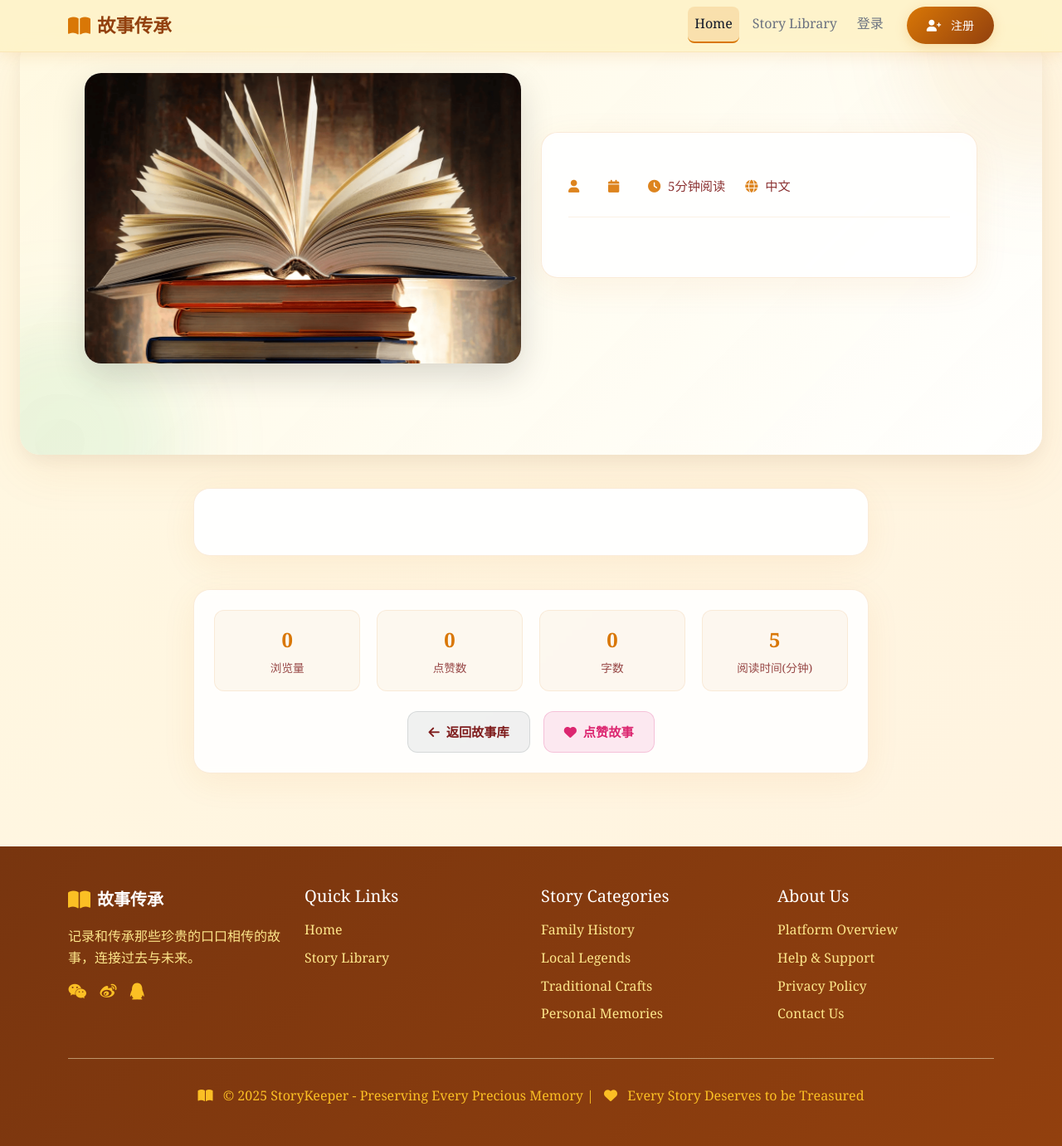
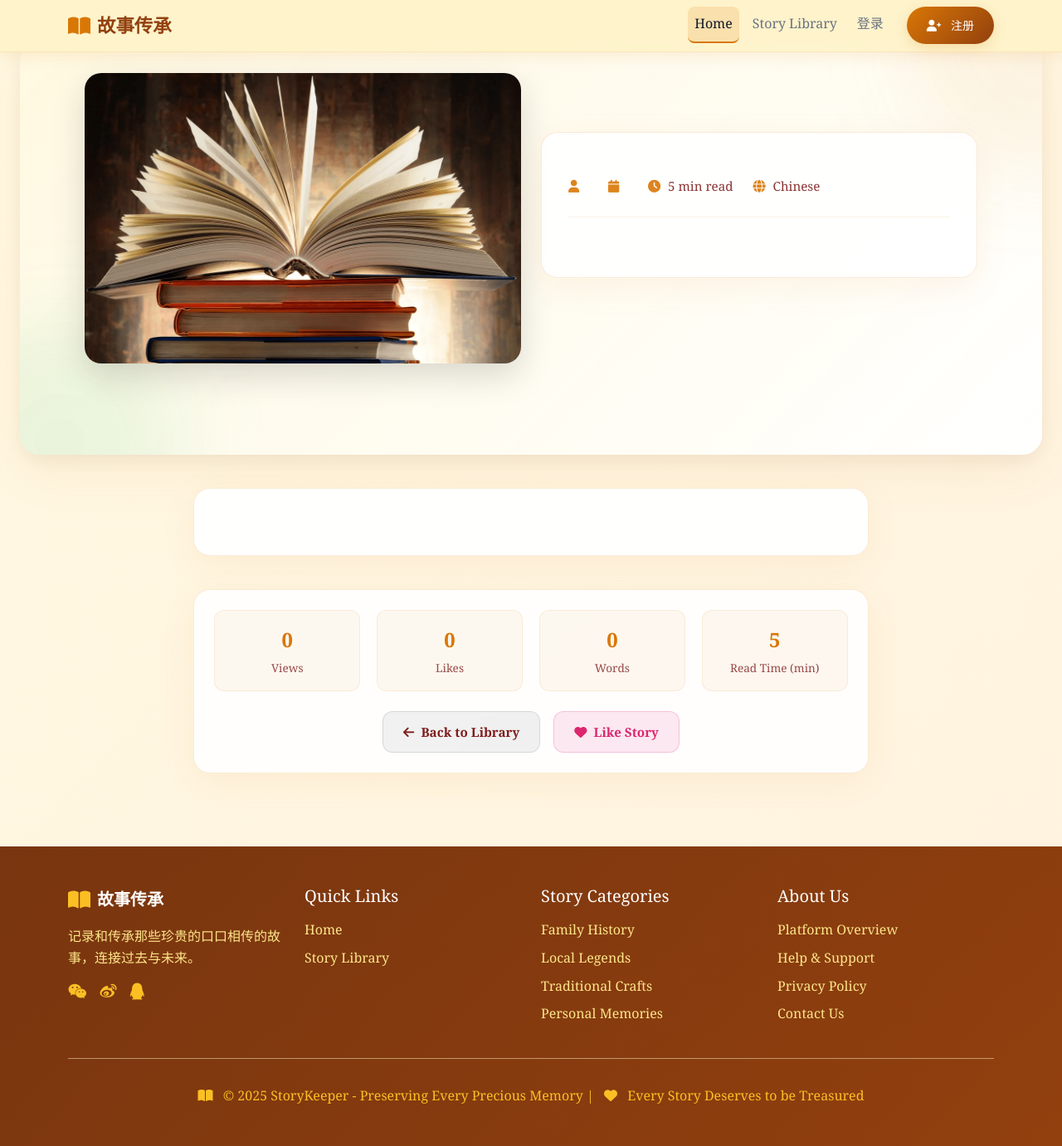
Before and after one commit to liyxianren/ai_story, a Flask app: template templates/story_detail.html in a window 1280 px wide. Shown: the whole page at 83% size. Run offline with Flask 3, Linux system fonts and the light colour scheme; the template is opened without the code that fills it, so the values that code supplies are empty.

Commit message:
STORY PAGES NOW COMPLETELY ENGLISH - All Chinese Text Removed
🌍 STORY DETAIL & MY STORIES PAGES 100% ENGLISH:

📖 STORY DETAIL PAGE (templates/story_detail.html):
- Page title: AI故事平台 → StoryKeeper
- Date format: %Y年%m月%d日 → %B %d, %Y (English month names)
- Reading time: 分钟阅读 → min read
- Language display: 中文 → Chinese
- Status indicators: 通过审核 → Approved, 待审核 → Pending, 未通过审核 → Rejected
- Statistics: 浏览量 → Views, 点赞数 → Likes, 字数 → Words, 阅读时间(分钟) → Read Time (min)
- Action buttons: 返回故事库 → Back to Library, 点赞故事 → Like Story, 相关推荐 → Related Stories
- JavaScript states: 已点赞 → Liked, 处理中 → Processing
- Toast messages: All success/error messages in English
- Comments: All code documentation in English

📚 MY STORIES PAGE (templates/my_stories.html):
- CSS comments: All styling comments translated
- Status labels: 通过审核 → Approved, 待审核 → Pending, 未通过审核 → Rejected
- Story placeholders: 暂无摘要 → No summary available
- Action buttons: 查看 → View, 编辑 → Edit
- Empty state: 还没有故事 → No Stories Yet
- Call-to-action: Complete English onboarding message
- Bilingual text removed: 开始录制故事 | Start Recording → Start Recording

✅ VERIFICATION: Both pages now have ZERO Chinese characters

🎯 STORY MANAGEMENT STATUS: 100% ENGLISH COMPLETE
- Story viewing and interaction: ✅ English
- User story management: ✅ English
- All error handling and feedback: ✅ English
- Complete professional experience: ✅ Ready

🚀 ACHIEVEMENT: English users can now seamlessly view and manage stories!

```diff
--- a/templates/story_detail.html
+++ b/templates/story_detail.html
@@ -1,10 +1,10 @@
 {% extends "base.html" %}
 
-{% block title %}{{ story.title }} - AI故事平台{% endblock %}
+{% block title %}{{ story.title }} - StoryKeeper{% endblock %}
 
 {% block extra_css %}
 <style>
-    /* 故事详情页面样式 - 与my_stories保持一致的美丽设计 */
+    /* Story Detail Page Styles - Beautiful design consistent with my_stories */
     .story-hero {
         background: linear-gradient(135deg, rgba(255, 248, 225, 0.9) 0%, rgba(255, 255, 255, 0.95) 100%);
         position: relative;
@@ -314,7 +314,7 @@
         gap: 12px;
     }
 
-    /* 响应式设计 */
+    /* Responsive Design */
     @media (max-width: 768px) {
         .story-hero {
             min-height: 400px;
@@ -405,15 +405,15 @@
                             </div>
                             <div class="meta-item">
                                 <i class="fas fa-calendar"></i>
-                                <span>{{ story.created_at.strftime('%Y年%m月%d日') }}</span>
+                                <span>{{ story.created_at.strftime('%B %d, %Y') }}</span>
                             </div>
                             <div class="meta-item">
                                 <i class="fas fa-clock"></i>
-                                <span>{{ story.reading_time or 5 }}分钟阅读</span>
+                                <span>{{ story.reading_time or 5 }} min read</span>
                             </div>
                             <div class="meta-item">
                                 <i class="fas fa-globe"></i>
-                                <span>{{ story.language_name or '中文' }}</span>
+                                <span>{{ story.language_name or 'Chinese' }}</span>
                             </div>
                             {% if story.categories %}
                             <div class="meta-item">
@@ -430,11 +430,11 @@
                         <div class="d-flex align-items-center justify-content-between">
                             <span class="status-badge status-{{ story.status }}">
                                 {% if story.status == 'published' %}
-                                    <i class="fas fa-check-circle"></i>通过审核
+                                    <i class="fas fa-check-circle"></i>Approved
                                 {% elif story.status == 'pending' %}
-                                    <i class="fas fa-clock"></i>待审核
+                                    <i class="fas fa-clock"></i>Pending
                                 {% elif story.status == 'rejected' %}
-                                    <i class="fas fa-times-circle"></i>未通过审核
+                                    <i class="fas fa-times-circle"></i>Rejected
                                 {% endif %}
                             </span>
                         </div>
@@ -462,28 +462,28 @@
                 <div class="stats-grid">
                     <div class="stat-item">
                         <div class="stat-number">{{ story.view_count or 0 }}</div>
-                        <div class="stat-label">浏览量</div>
+                        <div class="stat-label">Views</div>
                     </div>
                     <div class="stat-item">
                         <div class="stat-number">{{ story.like_count or 0 }}</div>
-                        <div class="stat-label">点赞数</div>
+                        <div class="stat-label">Likes</div>
                     </div>
                     <div class="stat-item">
                         <div class="stat-number">{{ story.word_count or 0 }}</div>
-                        <div class="stat-label">字数</div>
+                        <div class="stat-label">Words</div>
                     </div>
                     <div class="stat-item">
                         <div class="stat-number">{{ story.reading_time or 5 }}</div>
-                        <div class="stat-label">阅读时间(分钟)</div>
+                        <div class="stat-label">Read Time (min)</div>
                     </div>
                 </div>
 
                 <div class="action-buttons">
                     <a href="{{ url_for('story_library') }}" class="btn-action btn-back">
-                        <i class="fas fa-arrow-left"></i>返回故事库
+                        <i class="fas fa-arrow-left"></i>Back to Library
                     </a>
                     <a href="#" class="btn-action btn-like" onclick="likeStory({{ story.id }})">
-                        <i class="fas fa-heart"></i>点赞故事
+                        <i class="fas fa-heart"></i>Like Story
                     </a>
                 </div>
             </div>
@@ -492,7 +492,7 @@
             {% if related_stories %}
             <div class="related-stories-section">
                 <h3 style="color: var(--warm-primary-dark); font-family: var(--font-serif); margin-bottom: 24px;">
-                    <i class="fas fa-book-open me-2"></i>相关推荐
+                    <i class="fas fa-book-open me-2"></i>Related Stories
                 </h3>
                 <div class="row g-3">
                     {% for related in related_stories %}
@@ -548,7 +548,7 @@
     const originalContent = btn.innerHTML;
 
     // Show loading state
-    btn.innerHTML = '<i class="fas fa-spinner fa-spin"></i>处理中...';
+            btn.innerHTML = '<i class="fas fa-spinner fa-spin"></i>Processing...';
     btn.disabled = true;
 
     fetch(`/api/like_story/${storyId}`, {
@@ -571,19 +571,19 @@
 
             // Show success message
             if (data.action === 'liked') {
-                showToast('已点赞！', 'success');
+                showToast('Liked!', 'success');
             } else {
-                showToast('已取消点赞', 'info');
+                showToast('Like removed', 'info');
             }
         } else {
             // Show error
-            showToast(data.error || '操作失败，请重试', 'error');
+            showToast(data.error || 'Operation failed, please try again', 'error');
             btn.innerHTML = originalContent;
         }
     })
     .catch(error => {
         console.error('Error:', error);
-        showToast('网络错误，请重试', 'error');
+        showToast('Network error, please try again', 'error');
         btn.innerHTML = originalContent;
     })
     .finally(() => {
@@ -594,12 +594,12 @@
 function updateLikeButton(liked) {
     const btn = document.querySelector('.btn-like');
     if (liked) {
-        btn.innerHTML = '<i class="fas fa-heart"></i>已点赞';
+        btn.innerHTML = '<i class="fas fa-heart"></i>Liked';
         btn.style.background = '#dc2626';
         btn.style.color = 'white';
         btn.classList.add('liked');
     } else {
-        btn.innerHTML = '<i class="fas fa-heart"></i>点赞故事';
+        btn.innerHTML = '<i class="fas fa-heart"></i>Like Story';
         btn.style.background = '';
         btn.style.color = '';
         btn.classList.remove('liked');
@@ -629,7 +629,7 @@
     }, 3000);
 }
 
-// 添加滚动动画效果
+    // Add scroll animation effects
 document.addEventListener('DOMContentLoaded', function() {
     // Check like status on page load
     checkLikeStatus();
@@ -647,7 +647,7 @@
         });
     }, observerOptions);
 
-    // 为所有section添加动画
+    // Add animations to all sections
     document.querySelectorAll('.story-content-section, .story-stats-section, .related-stories-section').forEach(section => {
         section.style.opacity = '0';
         section.style.transform = 'translateY(20px)';
```
Also changed, not shown: templates/my_stories.html (+11 -11 lines).
